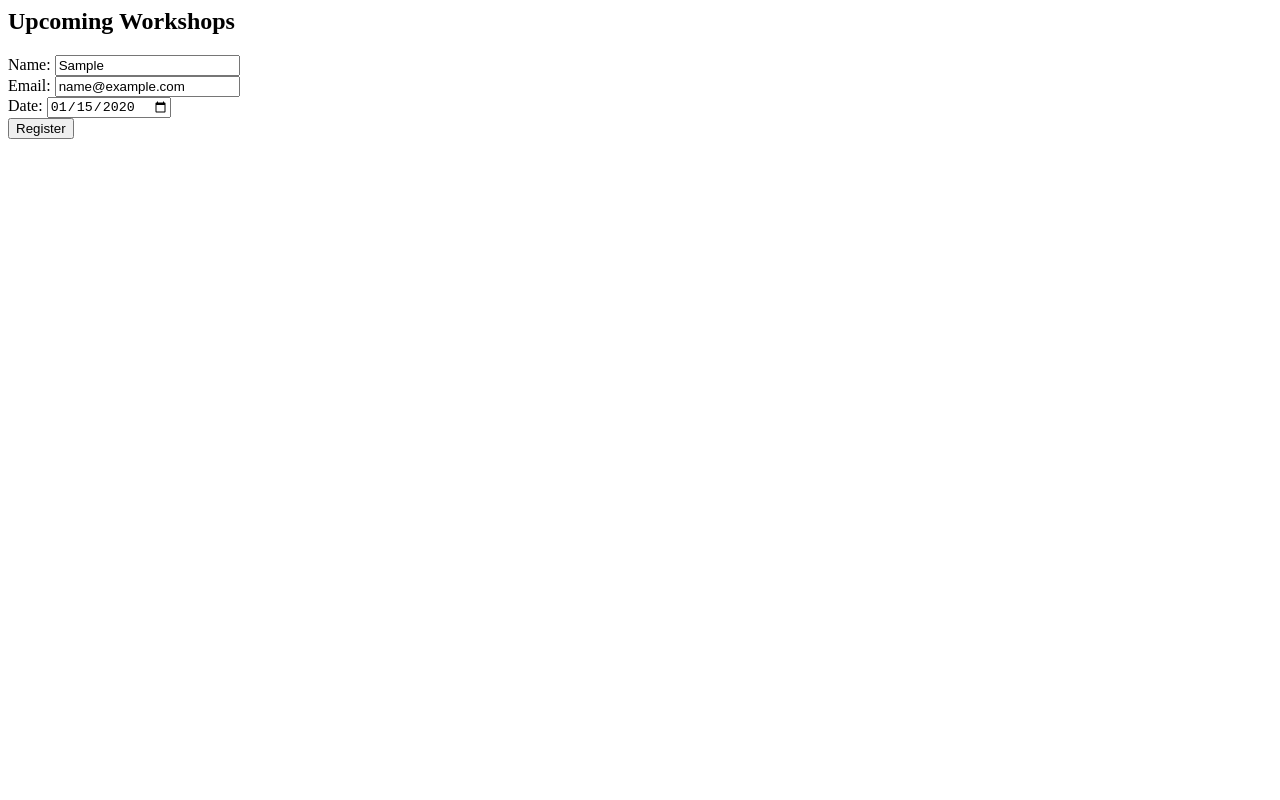
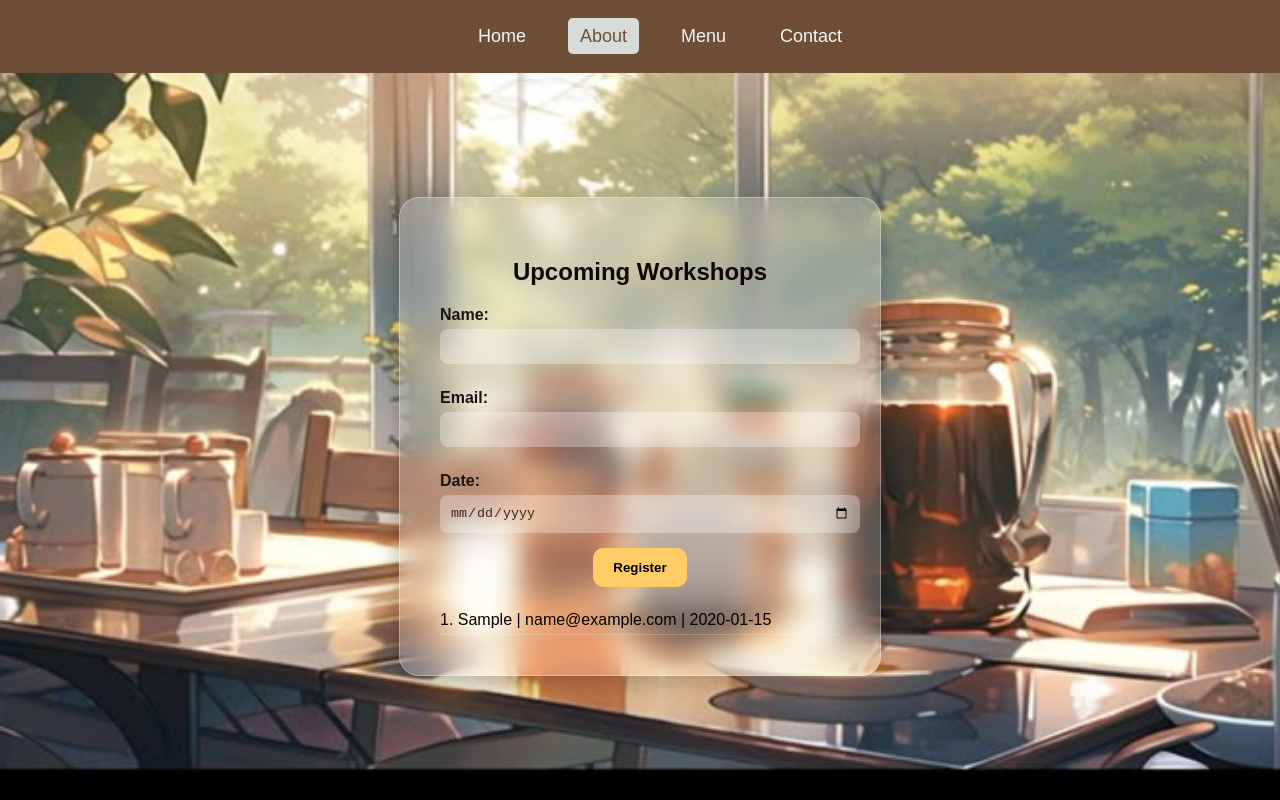
Before and after one commit to HarshitaSingh2005/Velora, a website: page events.html in a window 1280 px wide. Both pictures are taken after typing "Sample", "name@example.com", "2020-01-15" into the empty fields and a click on the button "Register". Drawn offline with Linux system fonts and the light colour scheme.

Commit message:
Updated events page, styles, and images

```diff
--- a/events.html
+++ b/events.html
@@ -1,19 +1,69 @@
-<section class="events">
+<!DOCTYPE html>
+<html lang="en">
+<head>
+  <meta charset="UTF-8">
+  <meta name="viewport" content="width=device-width, initial-scale=1.0">
+  <title>Coffee Workshop</title>
+  <link rel="stylesheet" href="styleevent.css">
+</head>
+<body>
+
+  <!-- Navbar -->
+  <nav class="navbar">
+    <ul>
+      <li><a href="index.html">Home</a></li>
+      <li><a href="about.html" class="active">About</a></li>
+      <li><a href="menu.html">Menu</a></li>
+      <li><a href="contact.html">Contact</a></li>
+    </ul>
+  </nav>
+
+  <!-- Workshop Section -->
+  <section class="event">
+    <div class="glass-card">
       <h2>Upcoming Workshops</h2>
       <form id="workshop-form">
         <label>Name:</label>
-    <input type="text" required><br>
+        <input type="text" id="name" required><br>
         <label>Email:</label>
-    <input type="email" required><br>
+        <input type="email" id="email" required><br>
         <label>Date:</label>
-    <input type="date" required><br>
+        <input type="date" id="date" required><br>
         <button type="submit">Register</button>
       </form>
+
+      <!-- Registrations will appear here -->
+      <div id="registration-list"></div>
+    </div>
   </section>
 
   <script>
-document.getElementById('workshop-form').addEventListener('submit', function(e){
+    const form = document.getElementById('workshop-form');
+    const registrationList = document.getElementById('registration-list');
+    const registrations = [];
+
+    form.addEventListener('submit', function(e){
       e.preventDefault();
+
+      const name = document.getElementById('name').value;
+      const email = document.getElementById('email').value;
+      const date = document.getElementById('date').value;
+
+      registrations.push({ name, email, date });
+
+      registrationList.innerHTML = '';
+      registrations.forEach((reg, index) => {
+        const div = document.createElement('div');
+        div.textContent = `${index + 1}. ${reg.name} | ${reg.email} | ${reg.date}`;
+        div.style.padding = "5px 0";
+        div.style.borderBottom = "1px solid rgba(255,255,255,0.2)";
+        registrationList.appendChild(div);
+      });
+
+      form.reset();
       alert("You are registered for the workshop! ☕");
     });
   </script>
+
+</body>
+</html>
--- /dev/null
+++ b/styleevent.css
@@ -0,0 +1,123 @@
+/* ===== Global Styles ===== */
+body {
+  font-family: 'Poppins', Arial, sans-serif;
+  margin: 0;
+  padding: 0;
+  background: url('Ce.jpg') no-repeat center center/cover; /* Background image */
+  color: #181717;
+  min-height: 100vh;
+  display: flex;
+  flex-direction: column;
+}
+
+/* ===== Navbar ===== */
+.navbar {
+  width: 100%;
+  background-color: #6f4e37;
+  padding: 10px 0;
+  text-align: center;
+}
+
+.navbar ul {
+  list-style: none;
+  display: inline-flex;
+  gap: 30px;
+}
+
+.navbar ul li a {
+  text-decoration: none;
+  color: #f2f8f2;
+  font-size: 18px;
+  padding: 8px 12px;
+  transition: background 0.3s;
+}
+
+.navbar ul li a:hover,
+.navbar ul li a.active {
+  background-color: #d8dcd8;
+  border-radius: 5px;
+  color: #6f4e37;
+}
+
+/* ===== Workshop Section (Glass Card) ===== */
+.event {
+  flex: 1;
+  display: flex;
+  justify-content: center;
+  align-items: center;
+}
+
+.glass-card {
+  width: 400px;
+  padding: 40px;
+  border-radius: 20px;
+  background: rgba(255, 255, 255, 0.2);
+  backdrop-filter: blur(12px);
+  -webkit-backdrop-filter: blur(12px);
+  border: 1px solid rgba(255, 255, 255, 0.3);
+  box-shadow: 0 8px 25px rgba(0, 0, 0, 0.3);
+  text-align: center;
+  color: #3e2723;
+}
+
+.glass-card h2 {
+  color: #120505;
+  margin-bottom: 20px;
+}
+
+.glass-card form label {
+  display: block;
+  text-align: left;
+  margin: 10px 0 5px;
+  color: #181515;
+  font-weight: 600;
+}
+
+.glass-card form input {
+  width: 100%;
+  padding: 10px;
+  margin-bottom: 15px;
+  border-radius: 8px;
+  border: none;
+  outline: none;
+  background: rgba(255, 255, 255, 0.3);
+  color: #3e2723;
+}
+
+.glass-card button {
+  background-color: #ffcc66;
+  border: none;
+  padding: 12px 20px;
+  border-radius: 10px;
+  cursor: pointer;
+  font-weight: bold;
+  transition: background 0.3s;
+}
+
+.glass-card button:hover {
+  background-color: #ffb300;
+}
+
+/* Registration list styling */
+#registration-list {
+  margin-top: 20px;
+  text-align: left;
+  color: #000000;
+}
+
+#registration-list div {
+  padding: 5px 0;
+  border-bottom: 1px solid rgba(255,255,255,0.2);
+}
+
+/* ===== Responsive ===== */
+@media (max-width: 500px) {
+  .glass-card {
+    width: 90%;
+    padding: 20px;
+  }
+  .navbar ul {
+    flex-direction: column;
+    gap: 10px;
+  }
+}
```
Also changed, not shown: css/style.css (+6 -3 lines), Ce.jpg (added), c1.jpg. Lines whose indentation alone changed are shown as unchanged.
